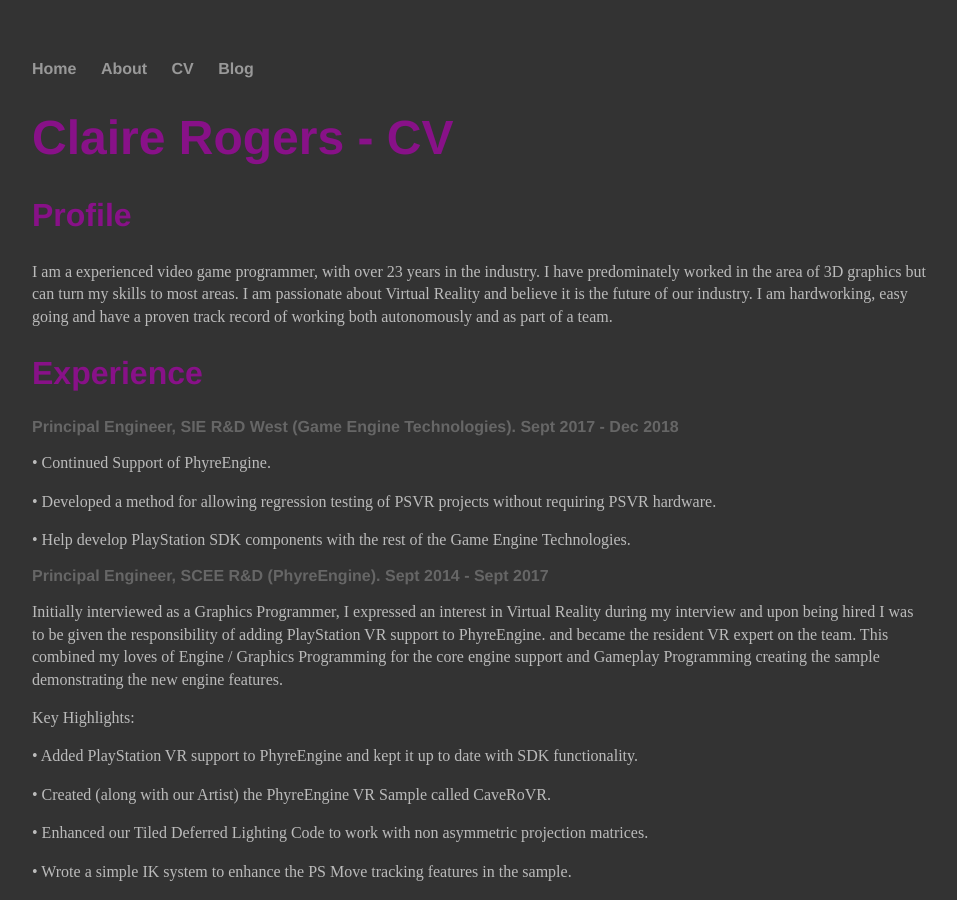
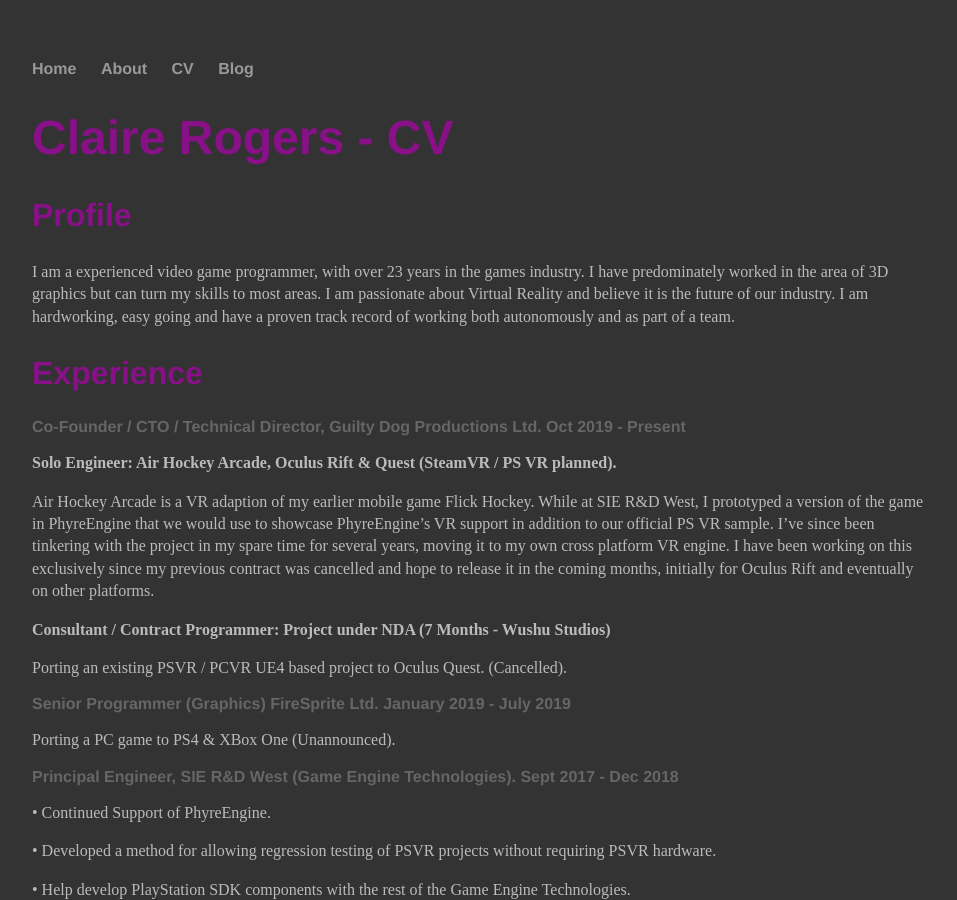
Before and after one commit to guiltydogprods/guiltydogprods.github.io, a Jekyll site: the page built from cv.md, in a window 1280 px wide and 900 px high. Shown: the whole window, without its empty margins (160-1117 px from the left). Built offline with Jekyll 4.4.1, drawn with Linux system fonts in a browser that asks for light colours; some of the changed text lies outside the part shown.

Commit message:
Add Air Hockey Arcade info to CV and small tidy.

```diff
--- a/Gemfile
+++ b/Gemfile
@@ -6,4 +6,5 @@ git_source(:github) {|repo_name| "https://github.com/#{repo_name}" }
 
 # gem "rails"
 gem "jekyll"
-gem 'wdm', '>= 0.1.0' if Gem.win_platform?
+gem 'github-pages', group: :jekyll_plugins
+gem 'wdm', '~> 0.1.1', :install_if => Gem.win_platform?
--- a/cv.md
+++ b/cv.md
@@ -7,10 +7,24 @@ Claire Rogers - CV
 
 ## Profile
 
-I am a experienced video game programmer, with over 23 years in the industry. I have predominately worked in the area of 3D graphics but can turn my skills to most areas. I am passionate about Virtual Reality and believe it is the future of our industry. I am hardworking, easy going and have a proven track record of working both autonomously and as part of a team.
+I am a experienced video game programmer, with over 23 years in the games industry. I have predominately worked in the area of 3D graphics but can turn my skills to most areas. I am passionate about Virtual Reality and believe it is the future of our industry. I am hardworking, easy going and have a proven track record of working both autonomously and as part of a team.
 
 Experience
 ----------
+
+### Co-Founder / CTO / Technical Director, Guilty Dog Productions Ltd. Oct 2019 -  Present
+
+**Solo Engineer: Air Hockey Arcade, Oculus Rift & Quest (SteamVR / PS VR planned).**
+
+Air Hockey Arcade is a VR adaption of my earlier mobile game Flick Hockey.  While at SIE R&D West, I prototyped a version of the game in PhyreEngine that we would use to showcase PhyreEngine's VR support in addition to our official PS VR sample.  I've since been tinkering with the project in my spare time for several years, moving it to my own cross platform VR engine. I have been working on this exclusively since my previous contract was cancelled and hope to release it in the coming months, initially for Oculus Rift and eventually on other platforms.
+
+**Consultant / Contract Programmer: Project under NDA (7 Months - Wushu Studios)**
+
+Porting an existing PSVR / PCVR UE4 based project to Oculus Quest. (Cancelled).
+
+### Senior Programmer (Graphics) FireSprite Ltd. January 2019 - July 2019
+
+Porting a PC game to PS4 & XBox One (Unannounced).
 
 ### Principal Engineer, SIE R&D West (Game Engine Technologies). Sept 2017 - Dec 2018
 
@@ -144,9 +158,9 @@ National Diploma - Electronic Engineering
 Skills
 ======
 
-C/C++11, C99 / C11, C\#, Assembly Language, Gnm, Vulkan, OpenGL 4.6, GLSL, HLSL, PSSL and OpenCL. Experience with the following consoles, PlayStation 4, PlayStation Vita, Playstation 3 (PPU, SPU & RSX) and iOS. Experience developing for PS VR, Oculus Rift, Oculus Quest and HTC Vive on PC. Unity and a tiny bit of UE4.
+C/C++11, C99 / C11, C#, Assembly Language, Gnm, Vulkan, OpenGL 4.6, GLSL, HLSL, PSSL and OpenCL. Experience with the following consoles, PlayStation 4, PlayStation Vita, Playstation 3 (PPU, SPU & RSX) and iOS. Experience developing for PS VR, Oculus Rift, Oculus Quest and HTC Vive on PC. Unity and a tiny bit of UE4.
 
 Interests
 =========
 
-I enjoy most aspects of game development not just graphics programming. Outside of work and programming in general I enjoy walking, kayaking and both making and listening to music,
+I enjoy most aspects of game development not just graphics programming. Outside of work and programming in general I enjoy walking, kayaking and both making and listening to music.  I play Guitar in a band called The Gentle Scars.
```
Also changed, not shown: Gemfile.lock, 1 other file.
